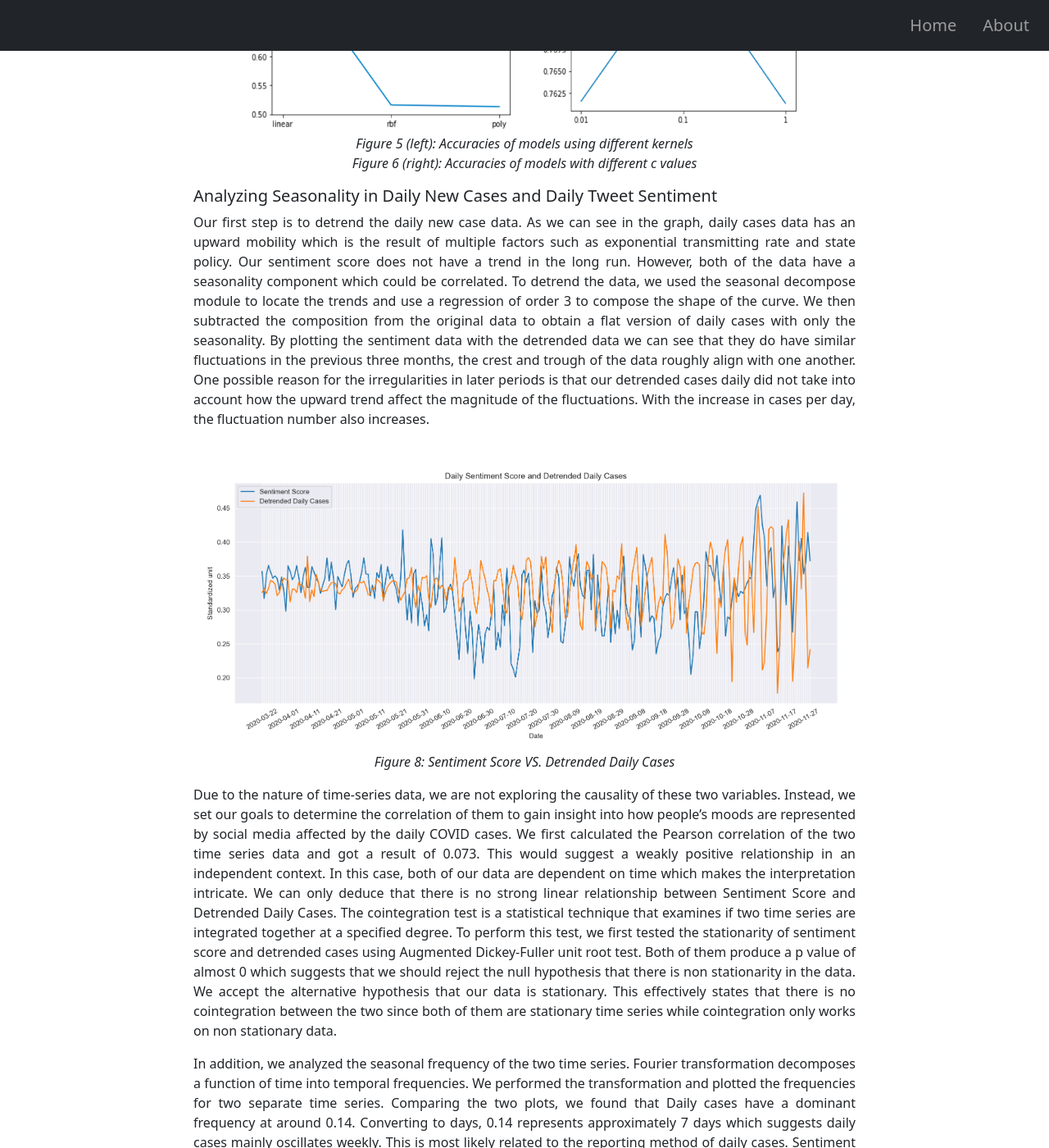
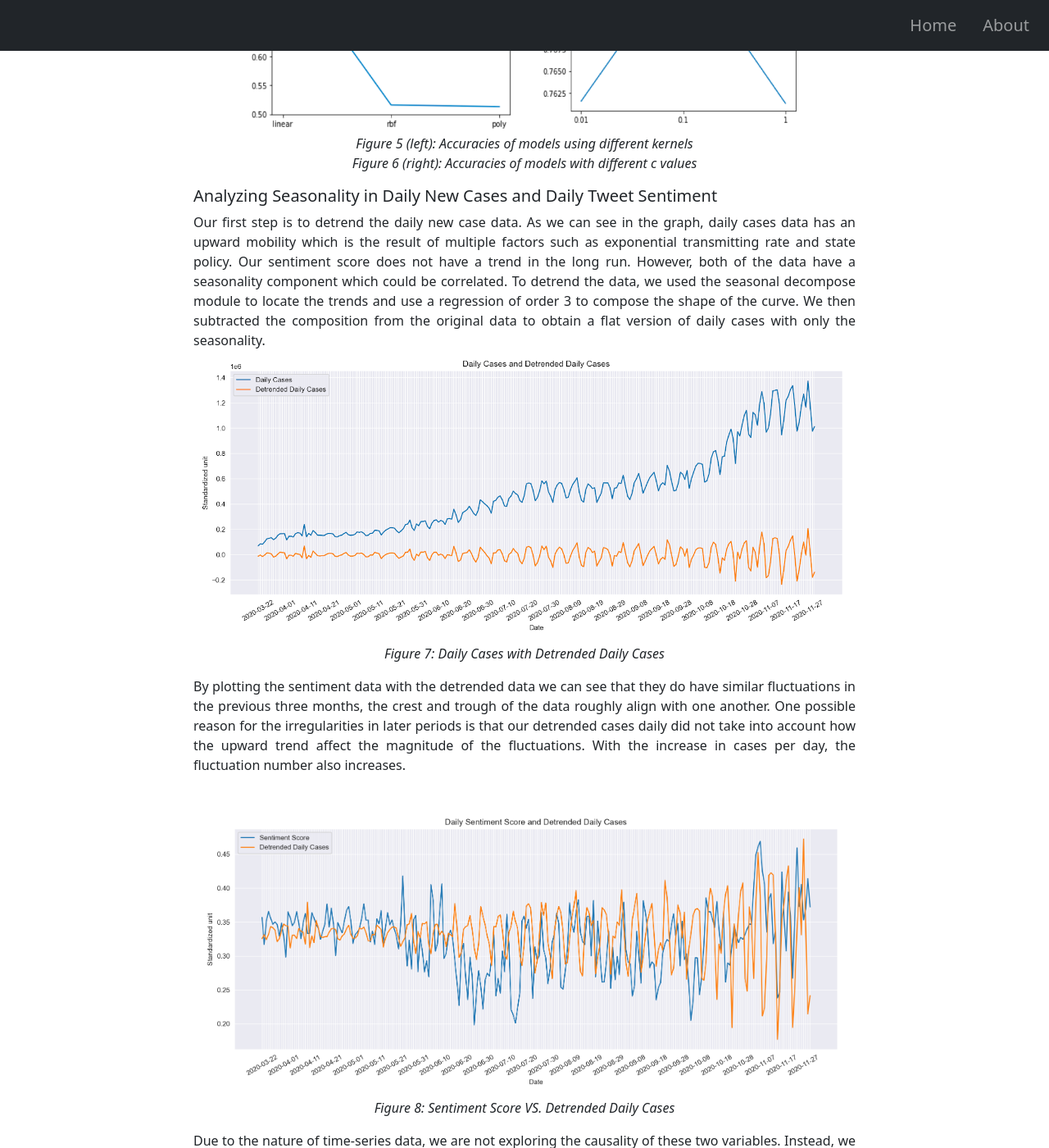
Before and after one commit to yunlintang/DSC180B-Blog, a Jekyll site: the page built from index.md, in a window 1280 px wide and 1400 px high, scrolled down 4759 px. Shown: the whole window at 82% size. Built offline with Jekyll 4.4.1, drawn with Linux system fonts in a browser that asks for light colours.

Commit message:
update for index

```diff
--- a/index.md
+++ b/index.md
@@ -107,7 +107,12 @@ Although the accuracy of the baseline logistic regression model is acceptable, i
 
 ##### Analyzing Seasonality in Daily New Cases and Daily Tweet Sentiment
 
-Our first step is to detrend the daily new case data. As we can see in the graph, daily cases data has an upward mobility which is the result of multiple factors such as exponential transmitting rate and state policy. Our sentiment score does not have a trend in the long run. However, both of the data have a seasonality component which could be correlated. To detrend the data, we used the seasonal decompose module to locate the trends and use a regression of order 3 to compose the shape of the curve. We then subtracted the composition from the original data to obtain a flat version of daily cases with only the seasonality. By plotting the sentiment data with the detrended data we can see that they do have similar fluctuations in the previous three months, the crest and trough of the data roughly align with one another. One possible reason for the irregularities in later periods is that our detrended cases daily did not take into account how the upward trend affect the magnitude of the fluctuations. With the increase in cases per day, the fluctuation number also increases.
+Our first step is to detrend the daily new case data. As we can see in the graph, daily cases data has an upward mobility which is the result of multiple factors such as exponential transmitting rate and state policy. Our sentiment score does not have a trend in the long run. However, both of the data have a seasonality component which could be correlated. To detrend the data, we used the seasonal decompose module to locate the trends and use a regression of order 3 to compose the shape of the curve. We then subtracted the composition from the original data to obtain a flat version of daily cases with only the seasonality.
+<br/>
+![Daily Cases Plot](assets/images/detrended_cases.png){:.plotimg2}
+<p class="caption">Figure 7: Daily Cases with Detrended Daily Cases</p>
+
+By plotting the sentiment data with the detrended data we can see that they do have similar fluctuations in the previous three months, the crest and trough of the data roughly align with one another. One possible reason for the irregularities in later periods is that our detrended cases daily did not take into account how the upward trend affect the magnitude of the fluctuations. With the increase in cases per day, the fluctuation number also increases.
 <br/>
 ![detrended Plot](assets/images/detrended.png){:.plotimg2}
 <p class="caption">Figure 8: Sentiment Score VS. Detrended Daily Cases</p>
```
Also changed, not shown: assets/images/detrended_cases.png (added).
